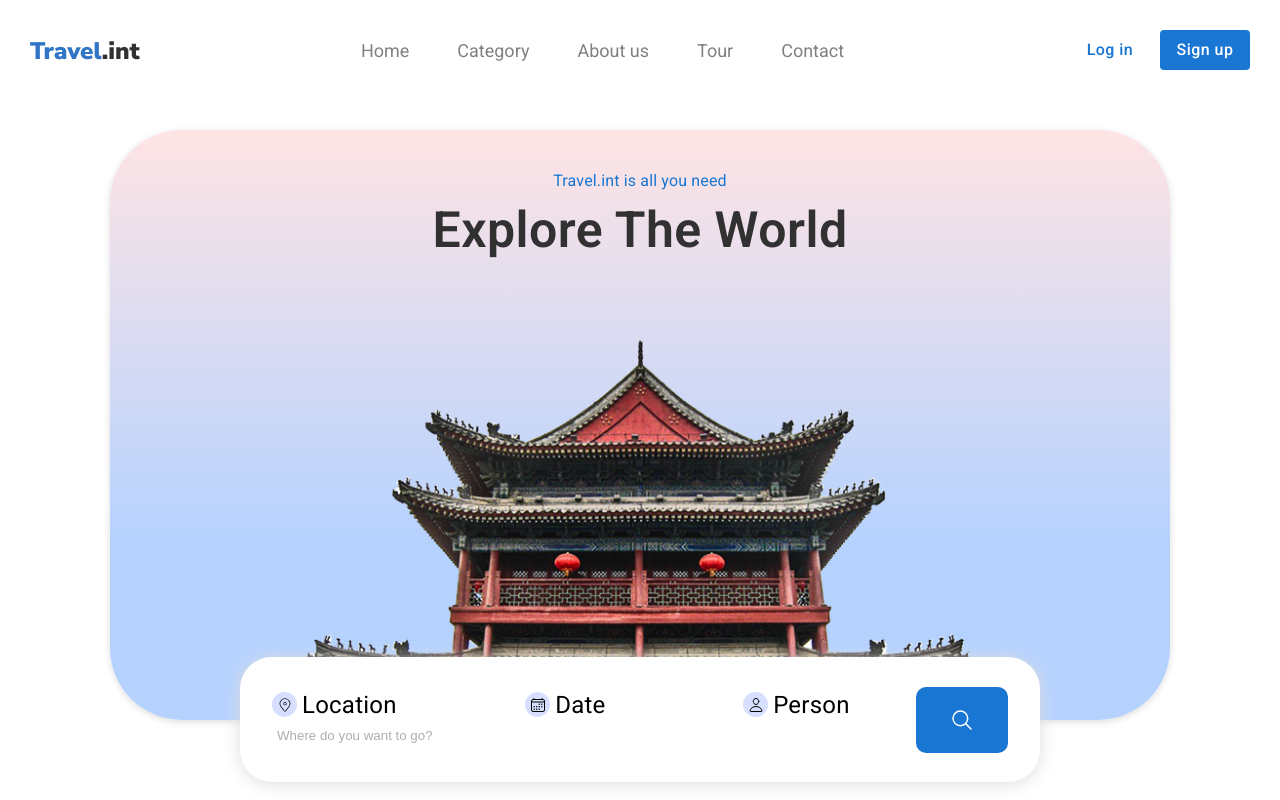
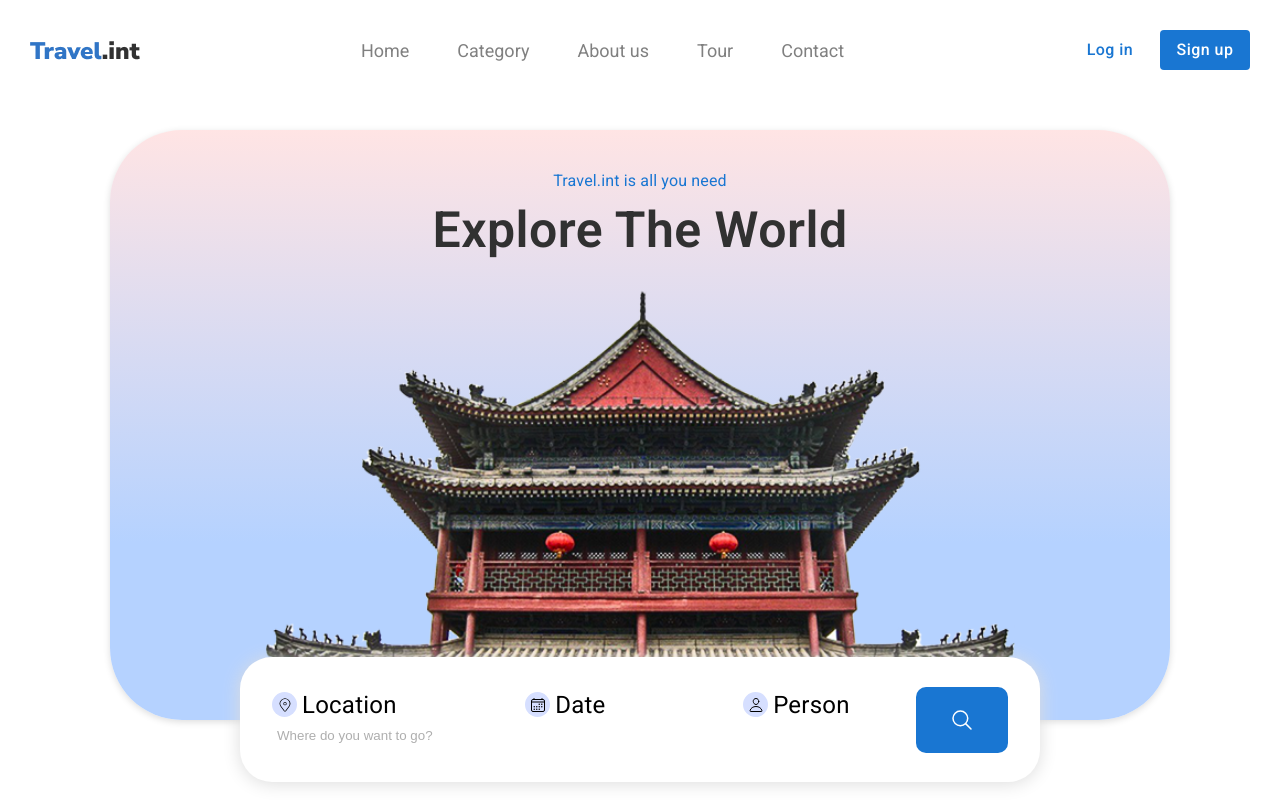
Before and after one commit to Rajib8926/travel.int, a Next.js app: page / in a window 1280 px wide. Shown: the top 800 px of the page. Built offline with nearby package versions, Linux system fonts and the light colour scheme.

Commit message:
making heroimage small

```diff
--- a/app/components/HeroImage.tsx
+++ b/app/components/HeroImage.tsx
@@ -3,16 +3,16 @@
 import styled from "styled-components";
 
 const ResponsiveImg = styled.img`
-  width: 800px;
+  width: 750px;
 
   @media (max-width: 1200px) {
-    width: 670px;
+    width: 620px;
   }
   @media (max-width: 900px) {
-    width: 550px;
+    width: 510px;
   }
   @media (max-width: 600px) {
-    width: 400px;
+    width: 350px;
   }
 `;
 export default function HeroImage() {
```
Also changed, not shown: public/homeHero.png.
